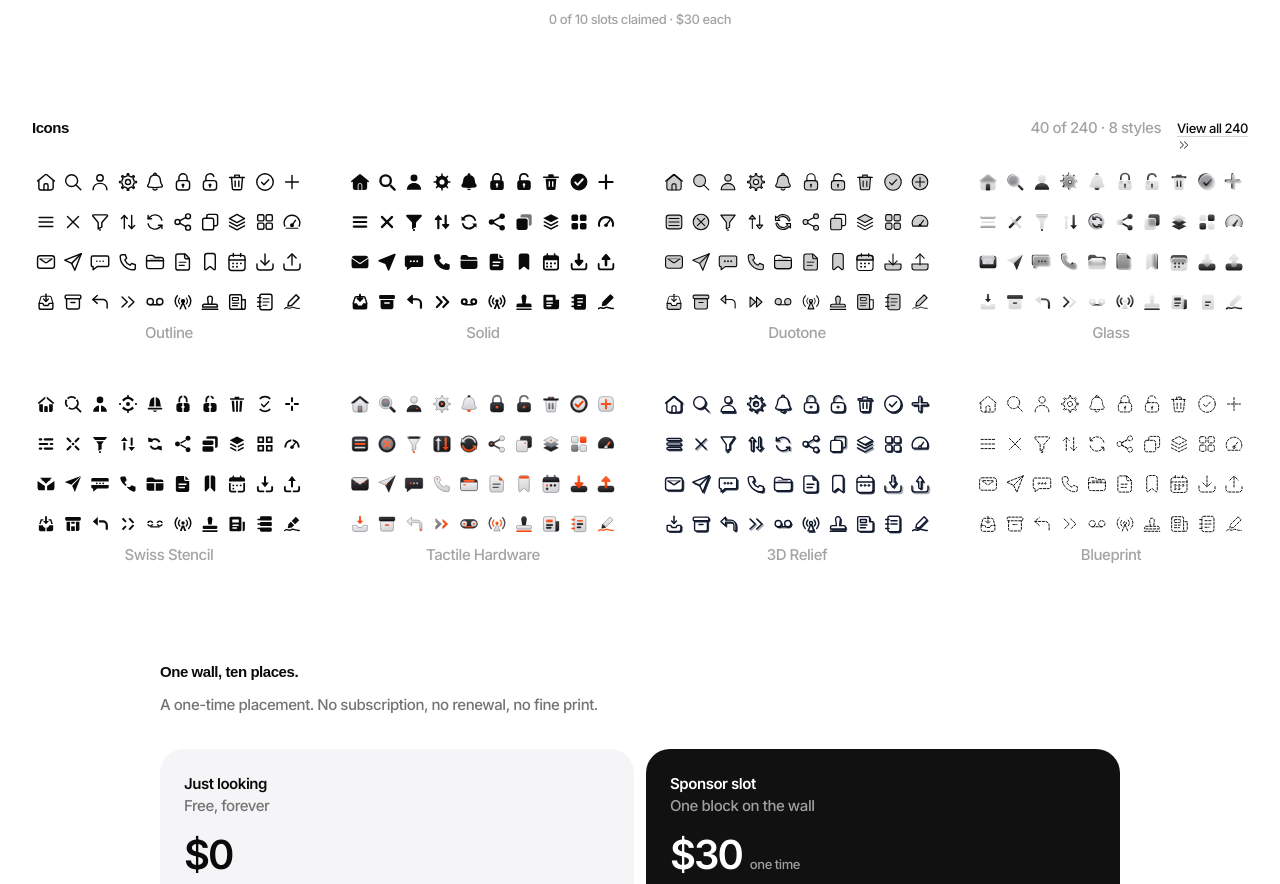
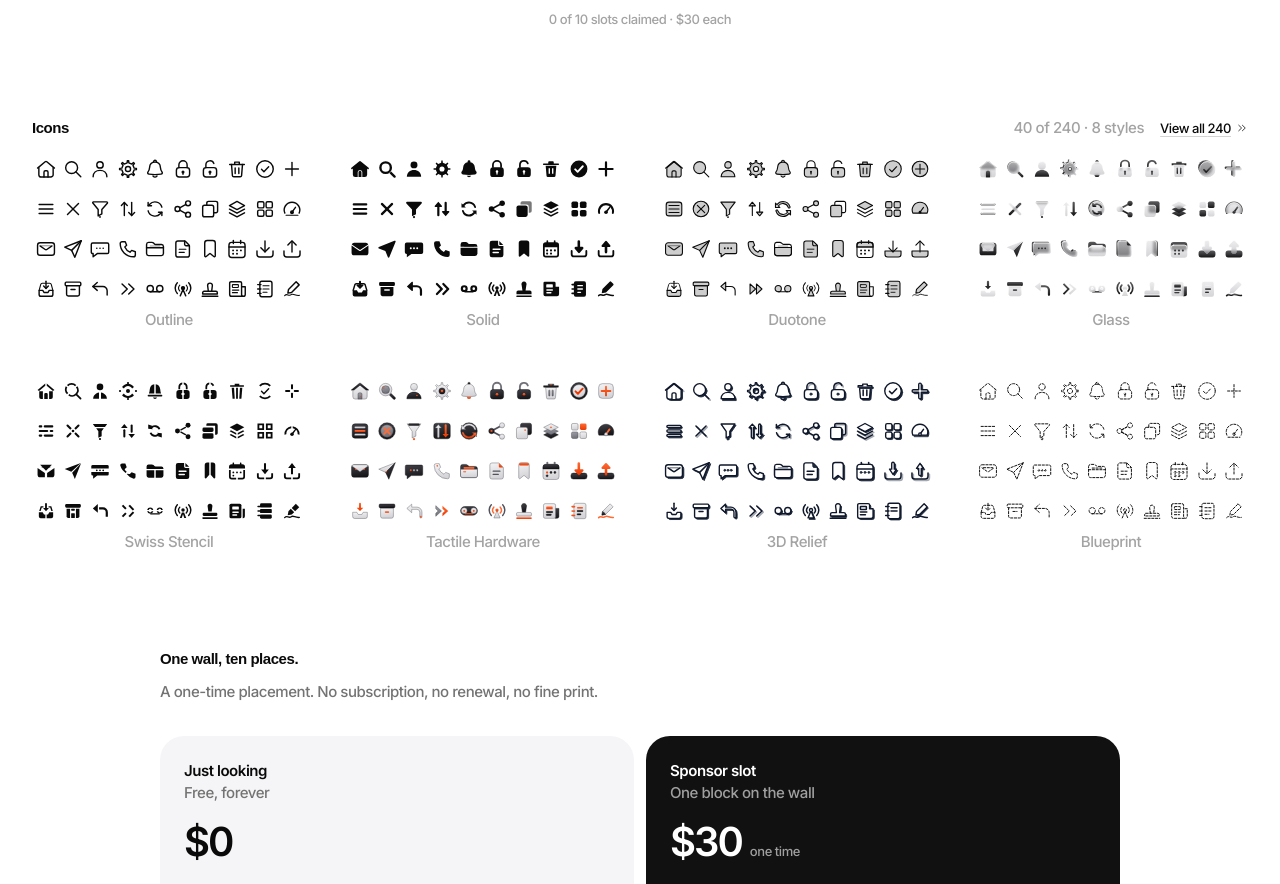
Before and after one commit to anshdadhich/kinetic-glyph-studio, a React (Vite) app: page / in a window 1280 px wide. Shown: the part 892-1776 px from the top of the page. Built offline with nearby package versions, Linux system fonts and the light colour scheme.

Commit message:
Fix View all arrow wrapping in sampler header

```diff
--- a/src/components/LandingPage.tsx
+++ b/src/components/LandingPage.tsx
@@ -402,7 +402,7 @@ export default function LandingPage() {
             <h2>Icons</h2>
             <span className="wig-sampler-meta">
               <span className="wig-now">{sampleIcons.length} of {ICONS.length} · {STYLES.length} styles</span>
-              <a href="/icons">View all {ICONS.length} <Icon name="forward" size={14} animate sound bare /></a>
+              <a href="/icons">View all {ICONS.length} <Icon name="forward" size={12} animate sound bare /></a>
             </span>
           </div>
           <div className="wig-panels">
--- a/src/landing.css
+++ b/src/landing.css
@@ -109,7 +109,7 @@
 .wig-sampler-head h2 { font-weight: 600; }
 .wig-now { color: var(--faint); white-space: nowrap; }
 .wig-sampler-meta { display: inline-flex; align-items: baseline; gap: 16px; }
-.wig-sampler-meta a { color: var(--ink); text-decoration: underline; text-decoration-color: var(--rule); text-underline-offset: 3px; white-space: nowrap; font-size: 13px; }
+.wig-sampler-meta a { display: inline-flex; align-items: center; gap: 5px; color: var(--ink); text-decoration: underline; text-decoration-color: var(--rule); text-underline-offset: 3px; white-space: nowrap; font-size: 13px; }
 .wig-sampler-meta a:hover { text-decoration-color: var(--ink); }
 .wig-panels { grid-template-columns: repeat(4, minmax(0, 1fr)); gap: 40px; display: grid; }
 .wig-panel { min-width: 0; }
```
